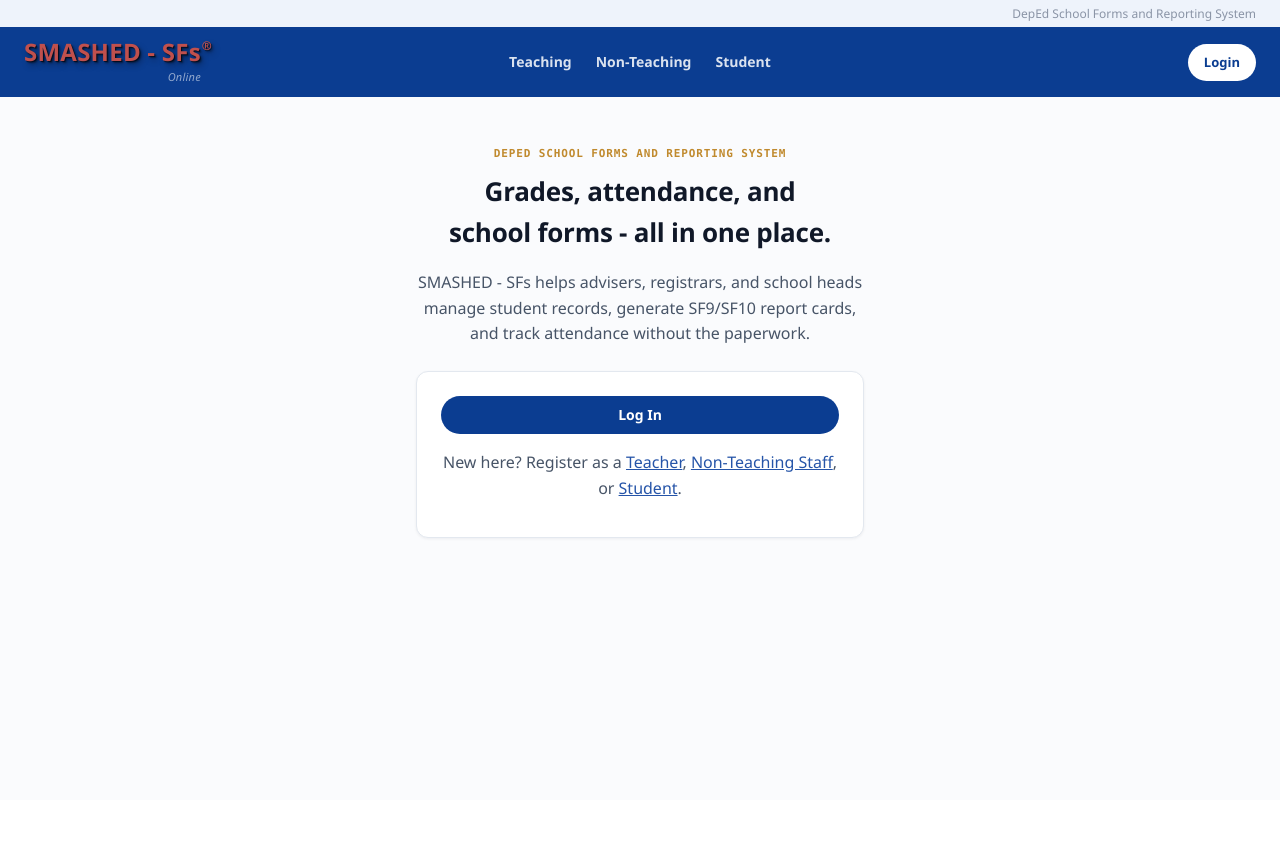
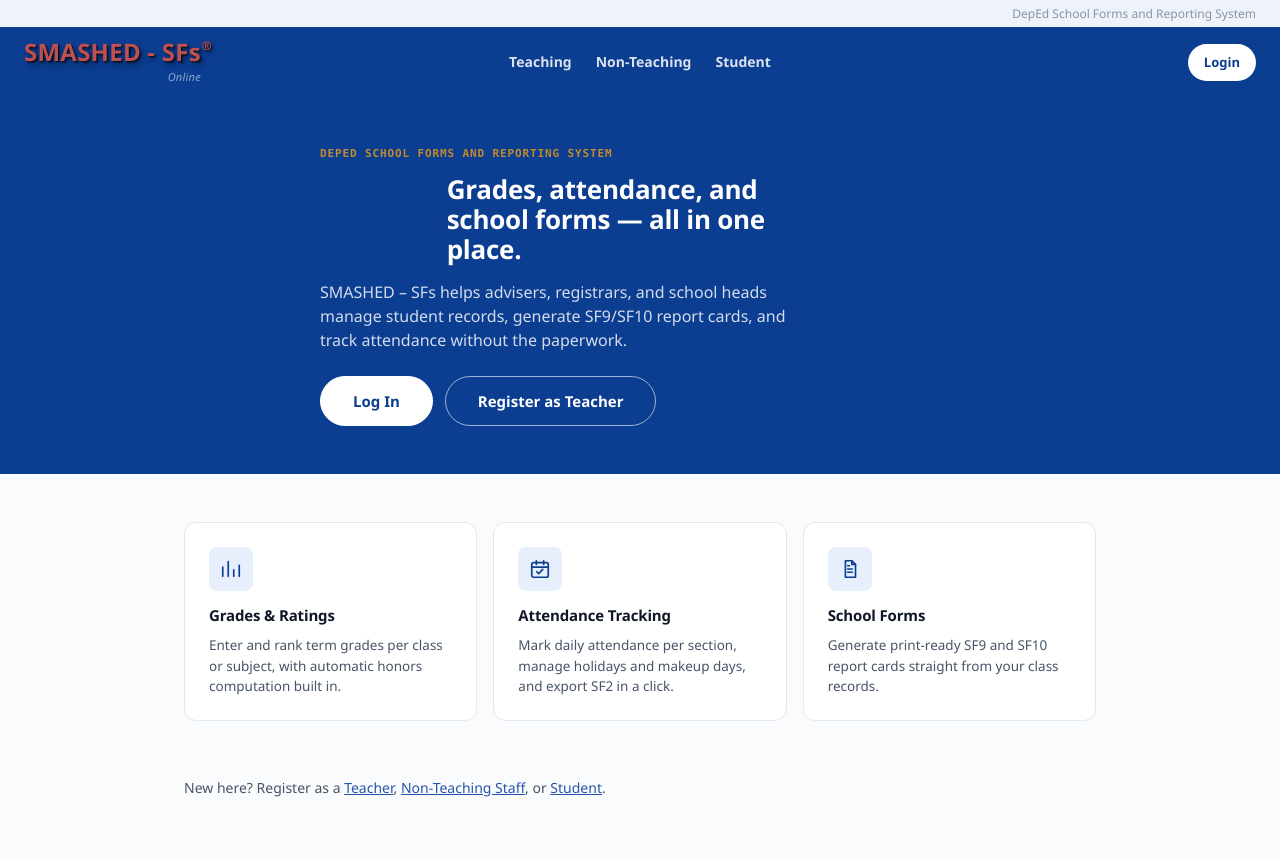
Before and after one commit to civ1977/smashed_sfs_project, a Django app: page / in a window 1280 px wide. Before the commit the page ends 539 px from the top, so only its background shows below. Run offline with Django 5.2, Linux system fonts and the light colour scheme; parts of the project's set-up code (start-up, migrations or seed data) failed here and were passed over.

Commit message:
Give the landing page a bold full-width hero banner
Reworked per a reference site (appinventiv.com blog) the user pointed
to specifically for its nav + bold color-block hero banner treatment:
white headline/subhead sitting directly on a full-bleed navy block
(same --accent as the nav, so the two read as one continuous banner),
gold eyebrow label, solid-white "Log In" + outline "Register as
Teacher" CTAs. The three feature cards now sit below the banner on the
normal light background instead of all sharing the narrow centered
hero column.

The banner breaks out of .public-hero's max-width using the standard
100vw/negative-margin full-bleed trick, confirmed not to introduce any
actual horizontal overflow (scrollWidth stayed within window width).

Verified live: banner renders correctly, feature cards stack correctly
at narrow width, login/register pages are unaffected (still their own
narrow centered layout), and a full login -> dashboard flow still
works end to end.

Co-Authored-By: Claude Sonnet 5 <noreply@anthropic.com>

```diff
--- a/smashed_sfs/templates/accounts/landing.html
+++ b/smashed_sfs/templates/accounts/landing.html
@@ -1,18 +1,147 @@
 {% extends 'base_public.html' %}
 
+{% block hero_class %} landing-hero{% endblock %}
+
 {% block content %}
-<div class="eyebrow-mini">DepEd School Forms and Reporting System</div>
-<h1>Grades, attendance, and school forms - all in one place.</h1>
-<p>SMASHED - SFs helps advisers, registrars, and school heads manage student records,
-   generate SF9/SF10 report cards, and track attendance without the paperwork.</p>
+<div class="landing-banner">
+    <div class="landing-banner-inner">
+        <div class="landing-eyebrow">DepEd School Forms and Reporting System</div>
+        <h1 class="landing-headline">Grades, attendance, and school forms &mdash; all in one place.</h1>
+        <p class="landing-sub">
+            SMASHED &ndash; SFs helps advisers, registrars, and school heads manage student records,
+            generate SF9/SF10 report cards, and track attendance without the paperwork.
+        </p>
+        <div class="landing-cta-row">
+            <a href="{% url 'login' %}" class="landing-btn-solid">Log In</a>
+            <a href="{% url 'register' %}" class="landing-btn-outline">Register as Teacher</a>
+        </div>
+    </div>
+</div>
 
-<div class="card" style="margin-top: var(--space-5);">
-    <a href="{% url 'login' %}" class="btn" style="width: 100%; text-align: center; display: block;">Log In</a>
-    <p style="margin-top: var(--space-4); text-align: center;">
-        New here? Register as a
-        <a href="{% url 'register' %}">Teacher</a>,
+<section class="landing-features">
+    <div class="landing-feature-card">
+        <div class="landing-feature-icon">
+            <svg viewBox="0 0 24 24" fill="none" stroke="currentColor" stroke-width="1.8" stroke-linecap="round" stroke-linejoin="round"><path d="M3 20V10M9 20V4M15 20v-7M21 20V8"/></svg>
+        </div>
+        <h3>Grades &amp; Ratings</h3>
+        <p>Enter and rank term grades per class or subject, with automatic honors computation built in.</p>
+    </div>
+    <div class="landing-feature-card">
+        <div class="landing-feature-icon">
+            <svg viewBox="0 0 24 24" fill="none" stroke="currentColor" stroke-width="1.8" stroke-linecap="round" stroke-linejoin="round"><rect x="3" y="5" width="18" height="16" rx="2"/><path d="M3 10h18M8 3v4M16 3v4"/><path d="m8.5 15 2 2 4.5-4.5"/></svg>
+        </div>
+        <h3>Attendance Tracking</h3>
+        <p>Mark daily attendance per section, manage holidays and makeup days, and export SF2 in a click.</p>
+    </div>
+    <div class="landing-feature-card">
+        <div class="landing-feature-icon">
+            <svg viewBox="0 0 24 24" fill="none" stroke="currentColor" stroke-width="1.8" stroke-linecap="round" stroke-linejoin="round"><path d="M7 3h7l4 4v14H7z"/><path d="M14 3v4h4"/><path d="M9.5 12h5M9.5 15.5h5M9.5 8.5h2"/></svg>
+        </div>
+        <h3>School Forms</h3>
+        <p>Generate print-ready SF9 and SF10 report cards straight from your class records.</p>
+    </div>
+</section>
+
+<section class="landing-register-cta">
+    <p>New here? Register as a <a href="{% url 'register' %}">Teacher</a>,
         <a href="{% url 'register' %}?type=non_teaching">Non-Teaching Staff</a>, or
-        <a href="{% url 'portal_register' %}">Student</a>.
-    </p>
-</div>
+        <a href="{% url 'portal_register' %}">Student</a>.</p>
+</section>
+
+<style>
+    .landing-hero { max-width: none; text-align: left; margin: 0 auto; padding: 0; }
+
+    /* Full-bleed color block, breaking out of .public-hero's own max-width -
+       the classic "100vw + negative margin" trick - so the banner spans the
+       whole viewport while its own inner content stays aligned with the nav
+       above. Sits flush against .marketnav (same --accent) so nav + banner
+       read as one continuous bold block, matching the reference's hero. */
+    .landing-banner {
+        width: 100vw;
+        margin-left: calc(50% - 50vw);
+        background: var(--accent);
+        padding: var(--space-7) var(--space-5);
+    }
+    .landing-banner-inner { max-width: 640px; margin: 0 auto; }
+    .landing-eyebrow {
+        font-family: var(--font-mono);
+        font-size: 11px;
+        letter-spacing: .08em;
+        text-transform: uppercase;
+        color: var(--gold);
+        font-weight: 700;
+        margin-bottom: var(--space-3);
+    }
+    .landing-headline {
+        font-size: 38px;
+        line-height: 1.15;
+        max-width: 16ch;
+        margin: 0 0 var(--space-4);
+        color: #fff;
+    }
+    .landing-sub {
+        font-size: 16px;
+        line-height: 1.5;
+        color: rgba(255,255,255,.82);
+        max-width: 52ch;
+        margin: 0 0 var(--space-5);
+    }
+    .landing-cta-row { display: flex; gap: var(--space-3); flex-wrap: wrap; }
+    .landing-btn-solid,
+    .landing-btn-outline {
+        display: inline-block;
+        font-family: var(--font-body);
+        font-weight: 700;
+        font-size: 15px;
+        padding: var(--space-3) var(--space-6);
+        border-radius: var(--radius-pill);
+        text-decoration: none;
+    }
+    .landing-btn-solid { background: #fff; color: var(--accent); border: 1px solid #fff; }
+    .landing-btn-solid:hover { background: rgba(255,255,255,.9); }
+    .landing-btn-outline { background: transparent; color: #fff; border: 1px solid rgba(255,255,255,.6); }
+    .landing-btn-outline:hover { background: rgba(255,255,255,.1); }
+
+    .landing-features {
+        display: grid;
+        grid-template-columns: repeat(3, 1fr);
+        gap: var(--space-4);
+        max-width: 960px;
+        margin: var(--space-7) auto 0;
+        padding: 0 var(--space-5);
+    }
+    .landing-feature-card {
+        background: var(--card);
+        border: 1px solid var(--line);
+        border-radius: var(--radius-lg);
+        padding: var(--space-5);
+    }
+    .landing-feature-icon {
+        width: 44px;
+        height: 44px;
+        border-radius: var(--radius);
+        background: var(--accent-wash);
+        color: var(--accent);
+        display: flex;
+        align-items: center;
+        justify-content: center;
+        margin-bottom: var(--space-3);
+    }
+    .landing-feature-icon svg { width: 22px; height: 22px; }
+    .landing-feature-card h3 { font-size: 15px; margin: 0 0 var(--space-2); color: var(--ink); }
+    .landing-feature-card p { font-size: 13.5px; line-height: 1.5; color: var(--ink-soft); margin: 0; }
+
+    .landing-register-cta {
+        max-width: 960px;
+        margin: var(--space-6) auto 0;
+        padding: var(--space-5) var(--space-5) var(--space-7);
+        font-size: 14px;
+        color: var(--ink-soft);
+    }
+
+    @media (max-width: 720px) {
+        .landing-features { grid-template-columns: 1fr; }
+        .landing-headline { font-size: 28px; }
+    }
+</style>
 {% endblock %}
--- a/smashed_sfs/templates/base_public.html
+++ b/smashed_sfs/templates/base_public.html
@@ -20,7 +20,7 @@
         </div>
     </div>
 
-    <div class="public-hero">
+    <div class="public-hero{% block hero_class %}{% endblock %}">
         {% if messages %}
             {% for message in messages %}
                 <div class="alert alert-{{ message.tags }}">{{ message }}</div>
```
